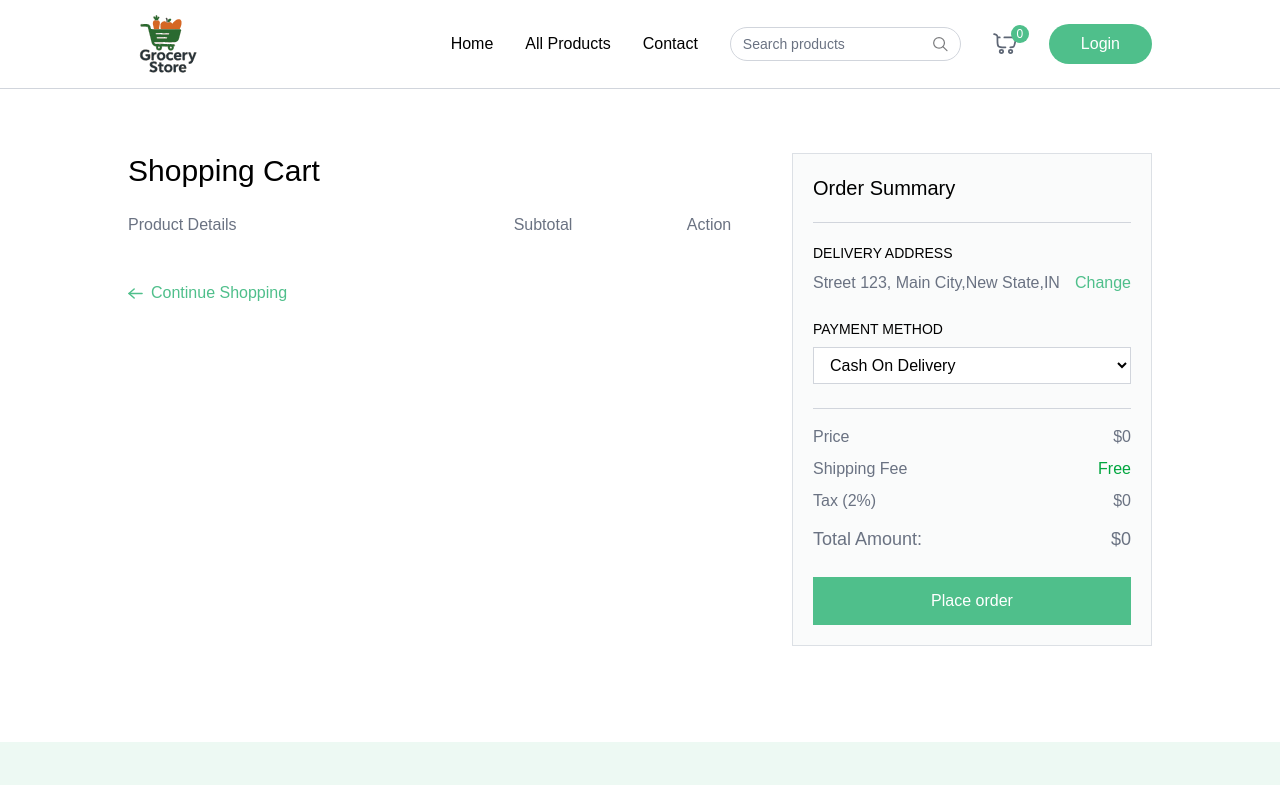
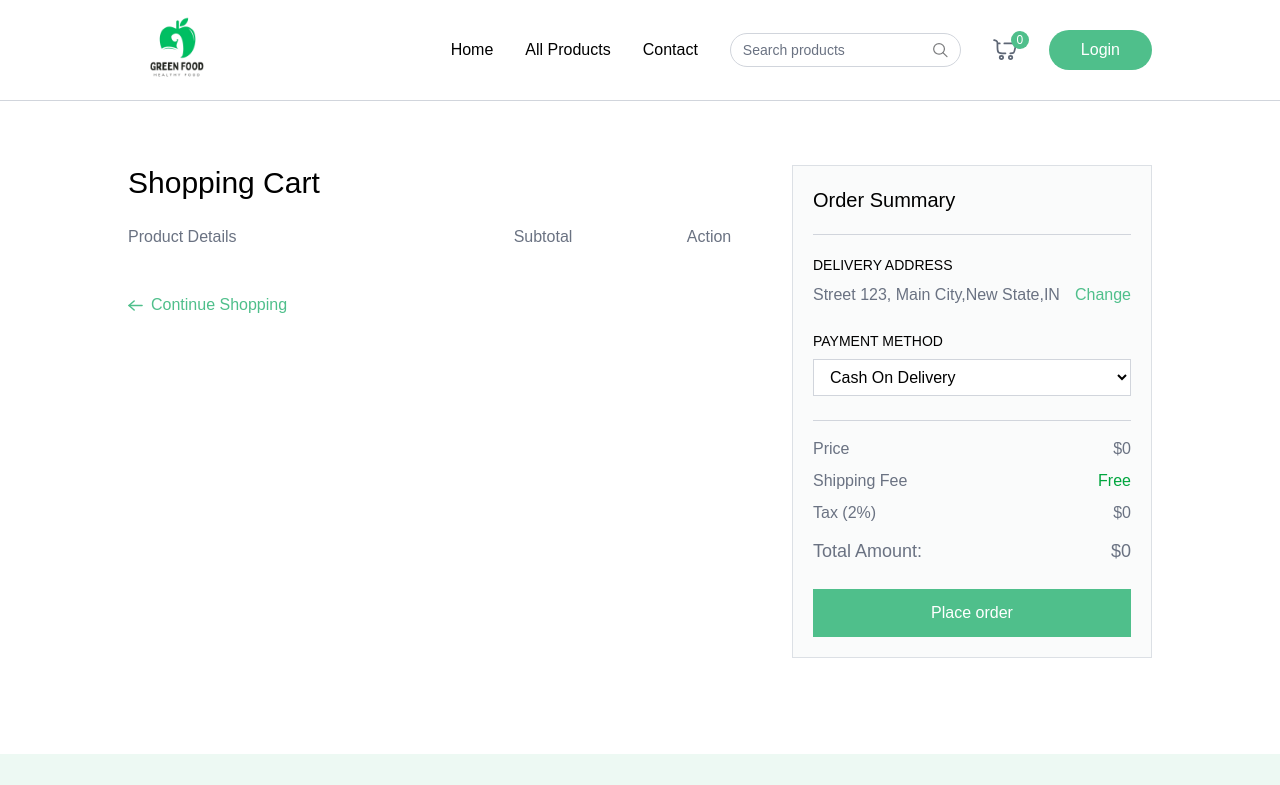
Before and after one commit to IamBhumikaDas/Online-Grocery-Store, a React (Vite) app in the folder Client/: page /cart in a window 1280 px wide. Shown: the top 785 px of the page. Built offline with nearby package versions, Linux system fonts and the light colour scheme; a web font is replaced by a local one.

Commit message:
Changing logo

```diff
--- a/Client/src/assets/assets.js
+++ b/Client/src/assets/assets.js
@@ -1,4 +1,4 @@
-import logo from "./logo_3.svg";
+import logo from "./logo4.png";
 import search_icon from "./search_icon.svg";
 import remove_icon from "./remove_icon.svg";
 import arrow_right_icon_colored from "./arrow_right_icon_colored.svg";
--- a/Client/src/components/Navbar.jsx
+++ b/Client/src/components/Navbar.jsx
@@ -19,10 +19,10 @@ if(searchQuery.length > 0 ){
     },[searchQuery])
 
        return (
-        <nav className="flex items-center justify-between px-6 md:px-16 lg:px-24 xl:px-32 py-1 border-b border-gray-300 bg-white relative transition-all">
+        <nav className="flex items-center justify-between px-6 md:px-16 lg:px-24 xl:px-32 py-0 border-b border-gray-300 bg-white relative transition-all">
 
             <NavLink onClick={()=> setOpen(false)} to='/'>
-              <img  className=" h-14 md:h-20"src={assets.logo} alt="logo" />
+              <img  className=" h-20 md:h-25"src={assets.logo} alt="logo" />
             </NavLink>
 
             {/* Desktop Menu */}
```
Also changed, not shown: Client/src/assets/logo4.png (added).
